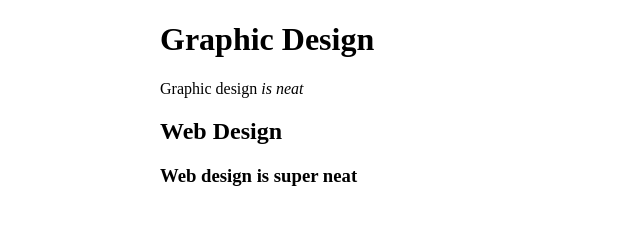
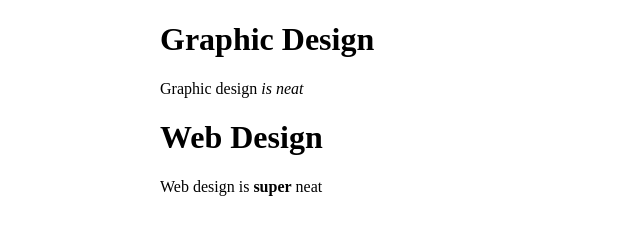
Before and after one commit to gracie-villa/first-html-project, a plain HTML site: page index.html in a window 1280 px wide. Shown: the whole page, without its empty margins (0-640 px from the left). Drawn offline with Linux system fonts and the light colour scheme.

Commit message:
reduced to two h1 headings, italics and bold

```diff
--- a/css/style.css
+++ b/css/style.css
@@ -1,4 +1,3 @@
-
 body {
    margin: auto;
    width: 960px;
--- a/index.html
+++ b/index.html
@@ -8,7 +8,7 @@
    <body>
       <h1>Graphic Design</h1>
       <p>Graphic design <em>is</em> <i>neat</i></p>
-      <h2>Web Design</h2>
-      <h3>Web design is <strong>super</strong> neat</h3>
+      <h1>Web Design</h1>
+      <p>Web design is <strong>super</strong> neat</p>
    </body>
 </html>
```
